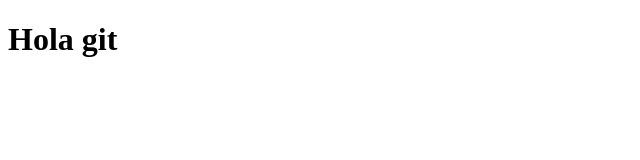
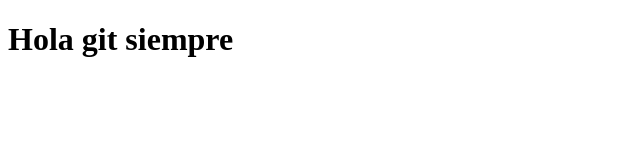
Before and after one commit to ArtemioDe/hello-git, a plain HTML site: page index.html in a window 1280 px wide. Shown: the whole page, without its empty margins (0-640 px from the left). Drawn offline with Linux system fonts and the light colour scheme.

Commit message:
se modifoco titulo de nuevo

```diff
--- a/index.html
+++ b/index.html
@@ -7,7 +7,7 @@
     <title>Git</title>
 </head>
 <body>
-    <h1>Hola git</h1>
+    <h1>Hola git siempre</h1>
 
 </body>
 </html>
```
